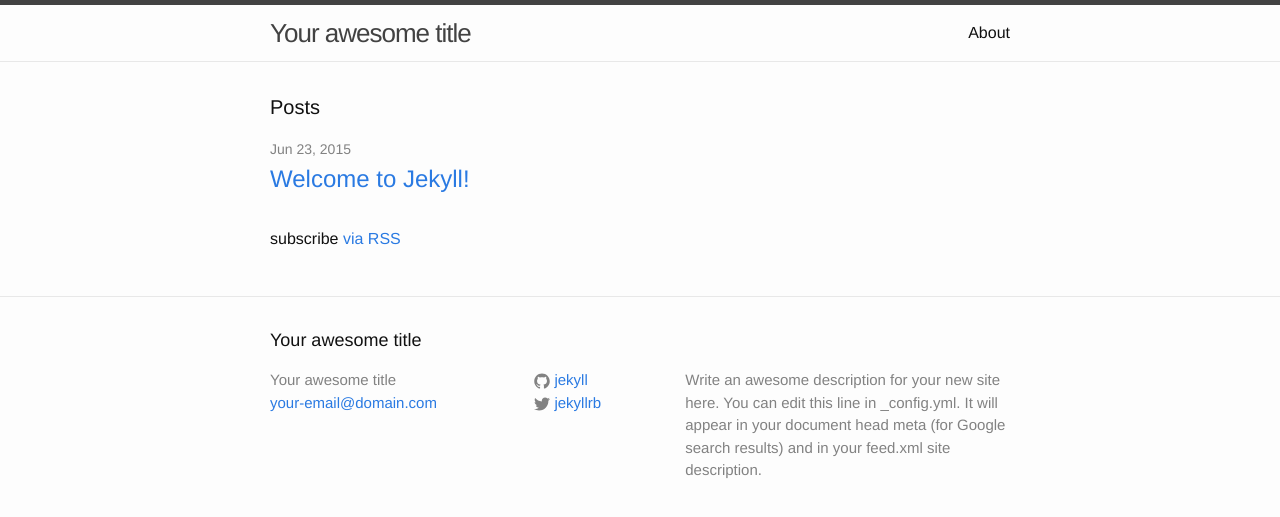
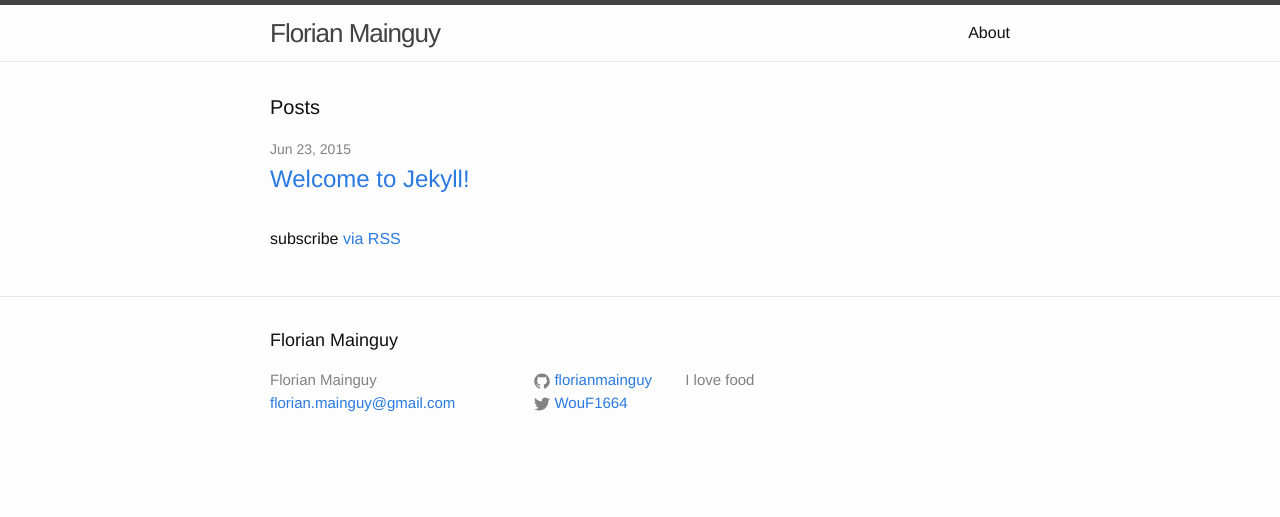
Before and after one commit to florianmainguy/florianmainguy.github.io, a Jekyll site: the page built from index.html, in a window 1280 px wide. Shown: the top 517 px of the page. Built offline with Jekyll 4.4.1, drawn with Linux system fonts in a browser that asks for light colours.

Commit message:
Change config

```diff
--- a/_config.yml
+++ b/_config.yml
@@ -1,14 +1,12 @@
 # Site settings
-title: Your awesome title
-email: your-email@domain.com
+title: Florian Mainguy
+email: florian.mainguy@gmail.com
 description: > # this means to ignore newlines until "baseurl:"
-  Write an awesome description for your new site here. You can edit this
-  line in _config.yml. It will appear in your document head meta (for
-  Google search results) and in your feed.xml site description.
+  I love food
 baseurl: "" # the subpath of your site, e.g. /blog/
-url: "http://yourdomain.com" # the base hostname & protocol for your site
-twitter_username: jekyllrb
-github_username:  jekyll
+url: "http://florianmainguy.github.io" # the base hostname & protocol for your site
+twitter_username: WouF1664
+github_username:  florianmainguy
 
 # Build settings
 markdown: kramdown
```
